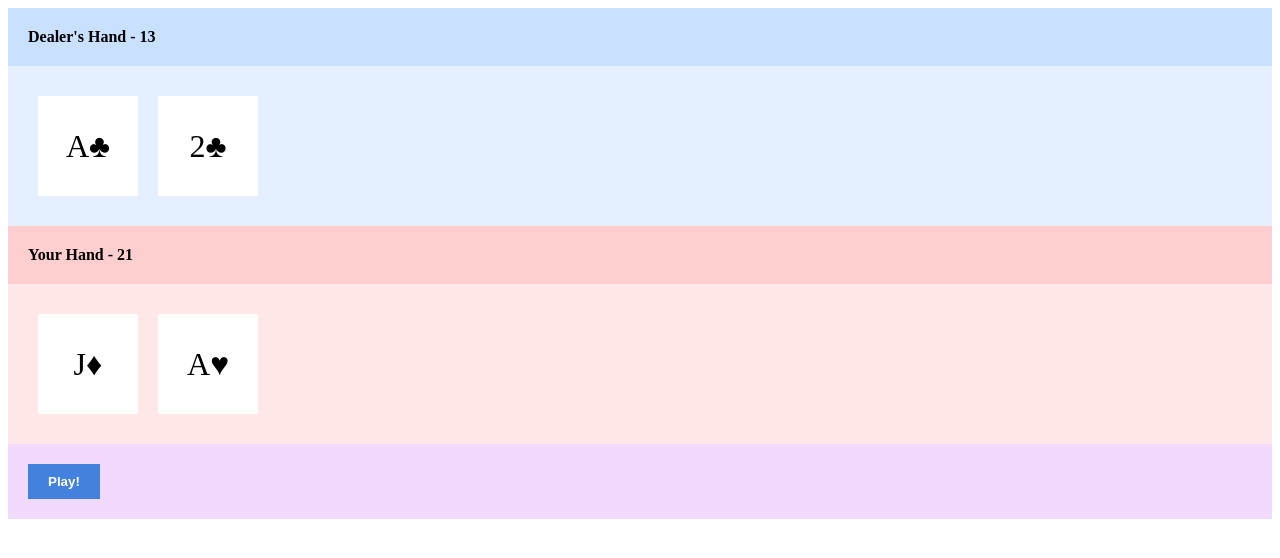
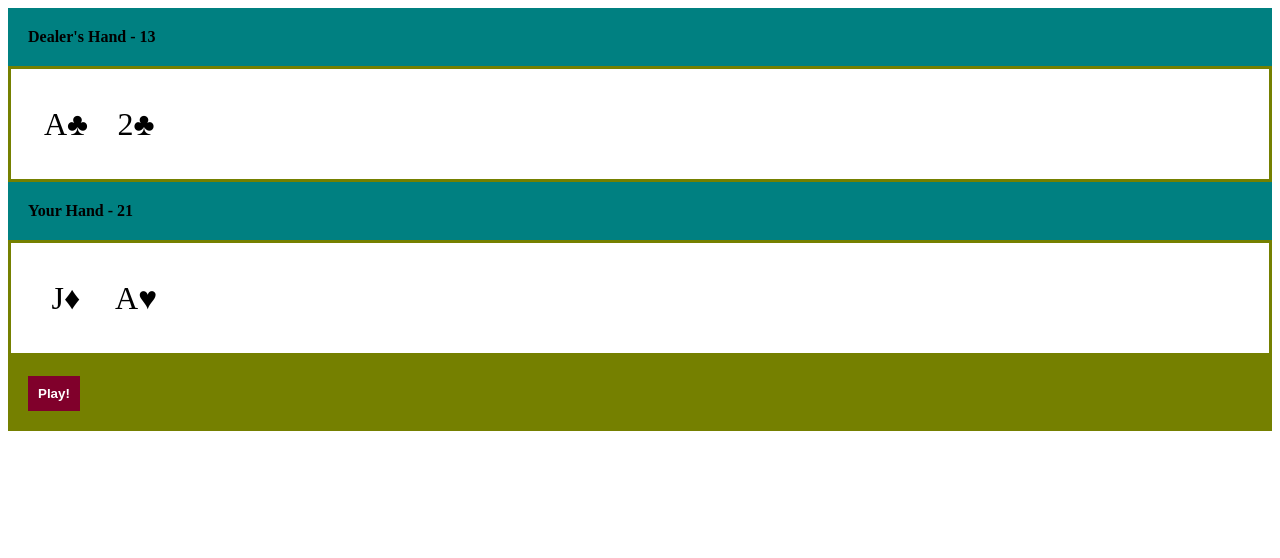
Before and after one commit to notswizz/portalxyz, a website built with Vite: page blackjack-js/blackjack.html in a window 1280 px wide. Both pictures are taken after a click on the button "Play!". Built offline with nearby package versions, Linux system fonts and the light colour scheme.

Commit message:
optimize bj, guess, quiz

```diff
--- a/blackjack-js/blackjack.css
+++ b/blackjack-js/blackjack.css
@@ -5,15 +5,15 @@
 /* (B1) CONTAINERS */
 #deal-data, #play-data, #deal-cards, #play-cards, #play-control { padding: 20px; }
 #deal-data, #play-data { font-weight: 700; }
-#deal-cards, #play-cards { min-height: 120px; }
-#deal-data { background: #c9e1ff; }
-#deal-cards { background: #e4f0ff; }
-#play-data { background: #ffcfcf; }
-#play-cards { background: #ffe7e7; }
-#play-control { background: #f2daff; }
+#deal-cards, #play-cards { min-height: 60px; }
+#deal-data { background: #008081; }
+#deal-cards { background: #ffffff; }
+#play-data { background: #008081; }
+#play-cards { background: #ffffff; }
+#play-control { background: #758000; }
 #deal-stand, #play-stand {
   display: none; padding: 5px;
-  color: #fff; background: #ab2323;
+  color: #fff; background: #80002b;
 }
 #deal-stand.stood, #play-stand.stood { display: inline-block; }
 
@@ -25,11 +25,13 @@
 .bj-card {
   display: flex;
   align-items: center; justify-content: center;
-  margin: 10px;
-  width: 100px; height: 100px;
+  margin: 5px;
+  width: 60px; height: 60px;
   font-size: 2em;
   text-align: center;
   background: #fff;
+  border-color: #758000;
+  border-width: 2px;
 }
 #deal-first .front { display: none; }
 #deal-first.show .back { display: none; }
@@ -39,10 +41,10 @@
 #play-control input {
   cursor: pointer;
   font-weight: 700;
-  padding: 10px 20px;
+  padding: 10px 10px;
   border: 0;
   color: #fff;
-  background: #4381de;
+  background: #80002b;
 }
 #playc-hit, #playc-stand { display: none; }
 #play-control.started #playc-start { display: none; }
--- a/blackjack-js/blackjack.html
+++ b/blackjack-js/blackjack.html
@@ -14,7 +14,7 @@
     </div>
 
     <!-- (A2) DEALER'S CARDS -->
-    <div id="deal-cards"></div>
+    <div id="deal-cards" style= "border-style: solid; border-color:#758000;"></div>
 
     <!-- (B) PLAYER -->
     <!-- (B1) PLAYERS'S POINTS + STAND -->
@@ -24,7 +24,7 @@
     </div>
 
     <!-- (B2) PLAYER'S CARDS -->
-    <div id="play-cards"></div>
+    <div id="play-cards" style= "border-style: solid; border-color:#758000;"></div>
 
     <!-- (C) PLAY! -->
     <div id="play-control">
```
Also changed, not shown: guess-js/guess.html (+1 -1 lines), index.html (+3 -3 lines).
